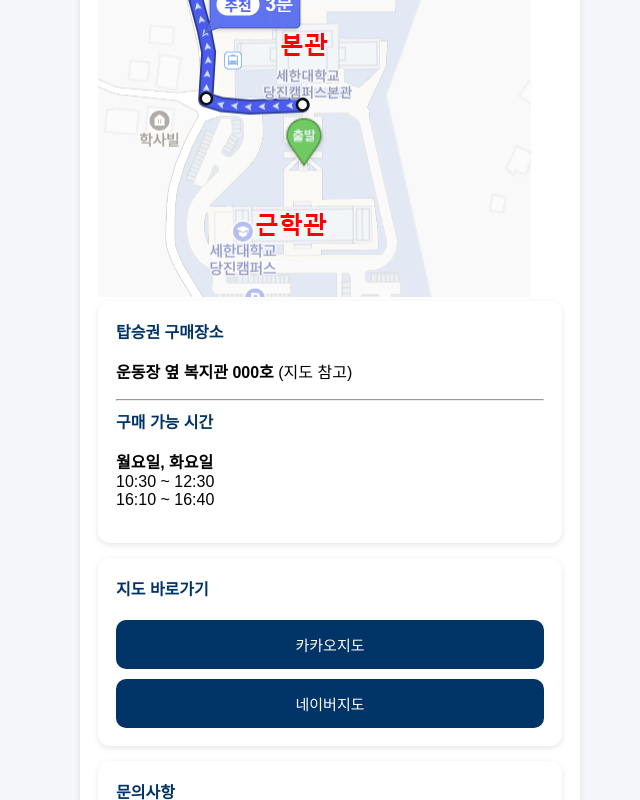
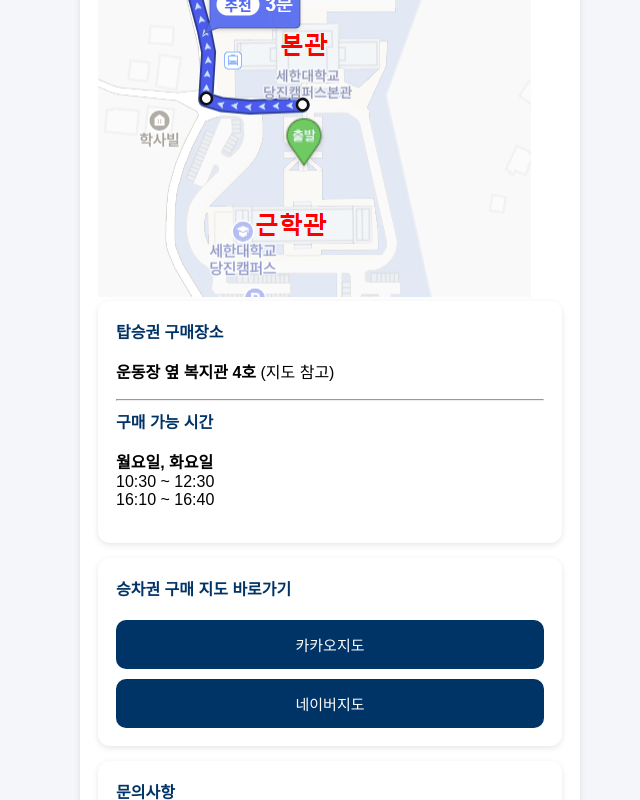
Before and after one commit to sunsumusuri43/map-wep1, a website: page index.html in a window 1280 px wide. Shown: the part 490-1290 px from the top of the page, without its empty margins (310-950 px from the left). Drawn offline with Linux system fonts and the light colour scheme.

Commit message:
Update index.html

```diff
--- a/index.html
+++ b/index.html
@@ -78,7 +78,7 @@ button {
     <div class="card">
     <h2>탑승권 구매장소</h2>
 
-    <p><b>운동장 옆 복지관 000호</b> (지도 참고)</p>
+    <p><b>운동장 옆 복지관 4호</b> (지도 참고)</p>
 
     <hr>
 
@@ -89,7 +89,7 @@ button {
 </div>
 
     <div class="card">
-        <h2>지도 바로가기</h2>
+        <h2>승차권 구매 지도 바로가기</h2>
 
         <button onclick="window.open('https://kko.to/xjz42bzpNF')">
             카카오지도
```
